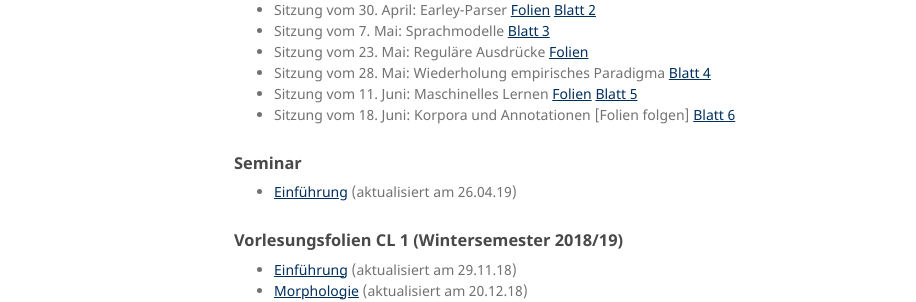
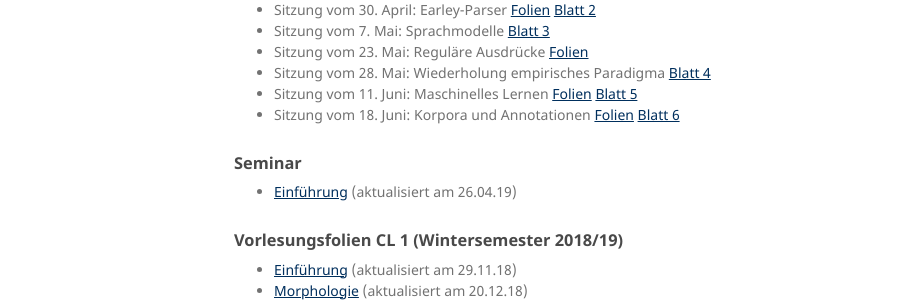
Before and after one commit to JULIELab/JULIELab.github.io, a Jekyll site: the page built from Courses/Computerlinguistik+2.md, in a window 1280 px wide. Shown: the part 693-995 px from the top of the page, without its empty margins (176-1092 px from the left). Built offline with Jekyll 4.4.1, drawn with Linux system fonts in a browser that asks for light colours.

Commit message:
Update Computerlinguistik+2.md

```diff
--- a/Courses/Computerlinguistik+2.md
+++ b/Courses/Computerlinguistik+2.md
@@ -25,7 +25,7 @@ Die Inhalte der Vorlesung werden durch die Bearbeitung von Übungsblättern und
 * Sitzung vom 23. Mai: Reguläre Ausdrücke [Folien](/downloads/teaching/ss2019/cl2_ue/cl2_ss19_regex.pdf)
 * Sitzung vom 28. Mai: Wiederholung empirisches Paradigma [Blatt 4](/downloads/teaching/ss2019/cl2_ue/cl2_blatt4_aufgabe.ipynb)
 * Sitzung vom 11. Juni: Maschinelles Lernen [Folien](/downloads/teaching/ss2019/cl2_ue/cl2_ss19_ml.pdf) [Blatt 5](/downloads/teaching/ss2019/cl2_ue/cl2_blatt5_aufgabe.ipynb)
-* Sitzung vom 18. Juni: Korpora und Annotationen [Folien folgen] [Blatt 6](/downloads/teaching/ss2019/cl2_ue/cl2_blatt6_aufgabe.ipynb)
+* Sitzung vom 18. Juni: Korpora und Annotationen [Folien](/downloads/teaching/ss2019/cl2_ue/cl2_ss19_corpora_annotationen.pdf) [Blatt 6](/downloads/teaching/ss2019/cl2_ue/cl2_blatt6_aufgabe.ipynb)
 
 ### Seminar
 * [Einführung](/downloads/teaching/ss2019/cl2_s/Toxische-Sprache-(M-GSW-09)-sh.pdf) (aktualisiert am 26.04.19)
```
